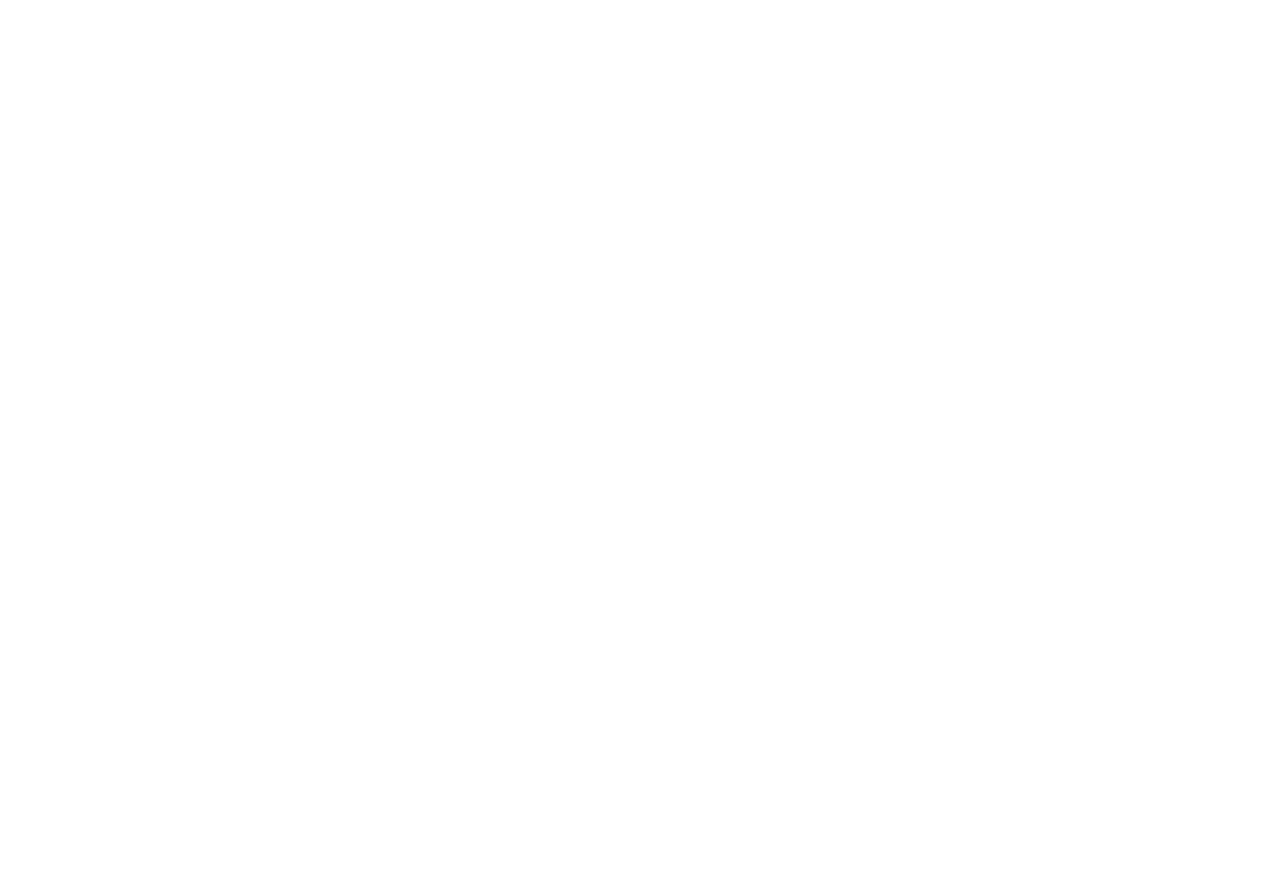
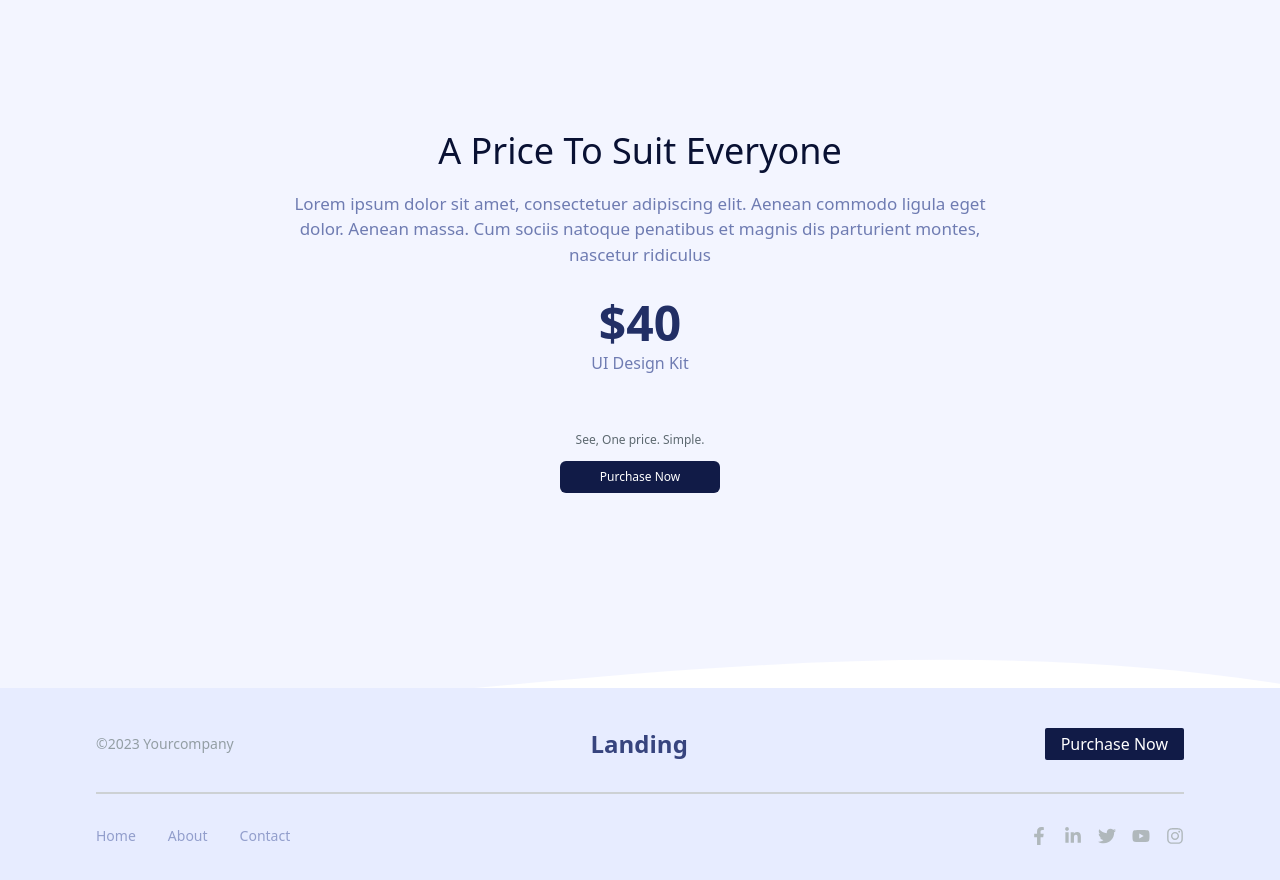
Before and after one commit to ajeigbepaul/Landingpage, a React (Vite) app in the folder landingpage/: page / in a window 1280 px wide. Shown: the part 3680-4560 px from the top of the page. Before the commit the page ends 3592 px from the top, so only its background shows below. Built offline with nearby package versions, Linux system fonts and the light colour scheme.

Commit message:
done with pricing & footer

```diff
--- a/landingpage/package.json
+++ b/landingpage/package.json
@@ -10,8 +10,10 @@
     "preview": "vite preview"
   },
   "dependencies": {
+    "@fortawesome/fontawesome-free": "^6.7.2",
     "react": "^19.0.0",
-    "react-dom": "^19.0.0"
+    "react-dom": "^19.0.0",
+    "react-icons": "^5.5.0"
   },
   "devDependencies": {
     "@eslint/js": "^9.19.0",
--- a/landingpage/src/App.jsx
+++ b/landingpage/src/App.jsx
@@ -2,6 +2,8 @@
 import Button from "./components/Button";
 import IconInfo from "./components/IconInfo";
 import Section from "./components/Section";
+import { FaFacebookF, FaLinkedinIn, FaTwitter, FaYoutube, FaInstagram } from "react-icons/fa";
+
 
 const App = () => {
   return (
@@ -15,24 +17,15 @@
         <h1 className="text-[#37447E] text-2xl font-bold">Landing</h1>
         <button className='bg-[#111B47] text-white px-10 py-2 rounded-md font-medium'>Buy now</button>
       </header>
-      {/* <header className='flex items-center justify-between px-24 py-4'>
-<div className='flex space-x-8'>
-  <h1 className='text-blue-900 text-[16px] font-normal'>Home</h1>
-  <h1 className='text-blue-900 text-[16px] font-normal'>About</h1>
-  <h1 className='text-blue-900 text-[16px] font-normal'>Contact</h1>
-</div>
-<div className='text-blue-900 text-[22px] font-bold'>Landing</div>
-<button className='bg-red-700 text-white px-10 py-2 rounded-md font-semibold'>Buy Now</button>
-   <Button title={white}/>
-      </header> */}
+
       {/* BACKGROUND IMAGE */}
       <img
         src="/herobackground.svg"
-        className="w-[50%] object-cover absolute right-0 top-0"
+        className="w-[70%] object-cover absolute right-0 top-0"
         alt="backgroundimage"
       />
       {/* HERO */}
-      <div className="flex gap-8 h-screen items-center justify-center px-24  ">
+      <div className="flex gap-8 h-screen items-center justify-center px-24">
         {/* INFO */}
         <div className="w-[40%] flex flex-col items-start justify-center space-y-4">
           <h2 className="text-3xl text-[#091133] font-semibold">
@@ -119,6 +112,87 @@
             sem. Nulla consequat massa quis enim.`}
         havebutton={true}
       />
+
+      <div className="relative w-full h-screen flex items-center justify-center">
+
+      {/* Background Image */}
+      <img
+        src="/pricebackground.svg"
+        className="w-[100%] object-cover absolute z-0 insert-0"
+        alt="backgroundimage"
+      />
+
+      {/* Text Content */}
+        <div className="z-10 text-center px-72">
+        <h2 className="text-[#091133] text-4xl font-medium mb-5">
+          A Price To Suit Everyone
+          </h2>
+          <p className="text-[#6F7CB2] text-[17px] font-normal z-50">
+          Lorem ipsum dolor sit amet, consectetuer adipiscing elit.
+          Aenean commodo ligula eget dolor. Aenean massa.
+          Cum sociis natoque penatibus et magnis dis parturient
+          montes, nascetur ridiculus  {" "}
+          </p>
+
+          <h2 className="text-[#222F65] text-5xl font-bold mt-8 mb-1">
+          $40
+          </h2>
+          <p className="text-[#6F7CB2] text-[16px] font-normal z-50">
+          UI Design Kit
+          </p>
+          <p className="text-[#5D6970] text-[12px] font-normal z-50 mt-14">
+          See, One price. Simple.
+          </p>
+          <div className="mt-3">
+            <Button title="Purchase Now" />
+          </div>
+          </div>
+      </div>
+
+
+      {/* Footer Section */}
+      <div className="relative">
+      {/* Footerbackground */}
+      <img
+        src="/footerbackground.svg"
+        className="w-[100%] absolute z-0 insert-0 -mt-6"
+        alt="backgroundimage"
+      />
+
+      {/* Text Content 1 */}
+        <div className="z-10">
+        <div className="flex relative justify-between items-center px-24 py-4 ">
+        <h1 className='text-[#939EA4] text-sm font-normal'>©2023 Yourcompany</h1>
+        <h1 className="text-[#37447E] text-2xl font-bold">Landing</h1>
+        <button className='bg-[#111B47] text-white px-4 py-1 rounded-sm font-normal'>Purchase Now</button>
+      </div>
+      </div>
+
+        {/* Horizontal Line */}
+        <hr className="border-t-2 border-[#CDD1D4] mx-24 relative mt-4" />
+
+      {/* Text Content 2 */}
+      <div className="flex relative justify-between items-center px-24 py-4 mt-4">
+        <div className="flex space-x-8 text-[#929ECC] text-sm font-normal">
+          <h1>Home</h1>
+          <h1>About</h1>
+          <h1>Contact</h1>
+        </div>
+
+         {/* Social Media Icons */}
+         <div className="flex space-x-4 text-[#B0B8BC]">
+          <a href="#" className=" hover:text-blue-400"><FaFacebookF size={18} /></a>
+          <a href="#" className=" hover:text-blue-500"><FaLinkedinIn size={18} /></a>
+          <a href="#" className=" hover:text-blue-300"><FaTwitter size={18} /></a>
+          <a href="#" className=" hover:text-red-500"><FaYoutube size={18} /></a>
+          <a href="#" className=" hover:text-pink-400"><FaInstagram size={18} /></a>
+        </div>
+      </div>
+
+
+      </div>
+
+
     </div>
   )
 }
```
Also changed, not shown: landingpage/public/footerbackground.svg (added), 1 other file (tests, documents, lock files or other folders).
